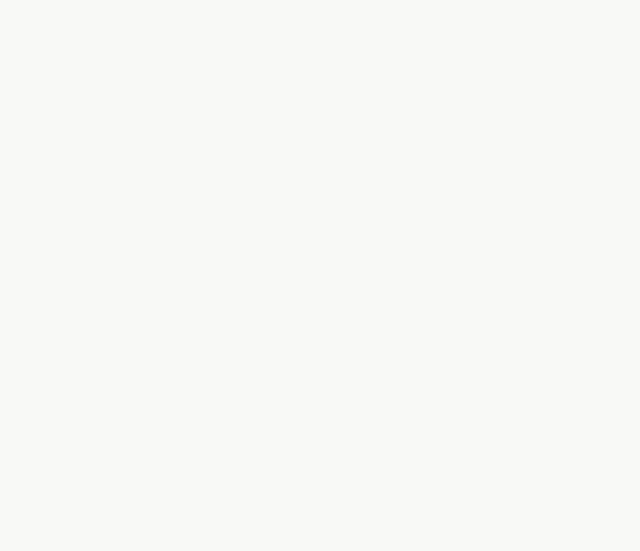
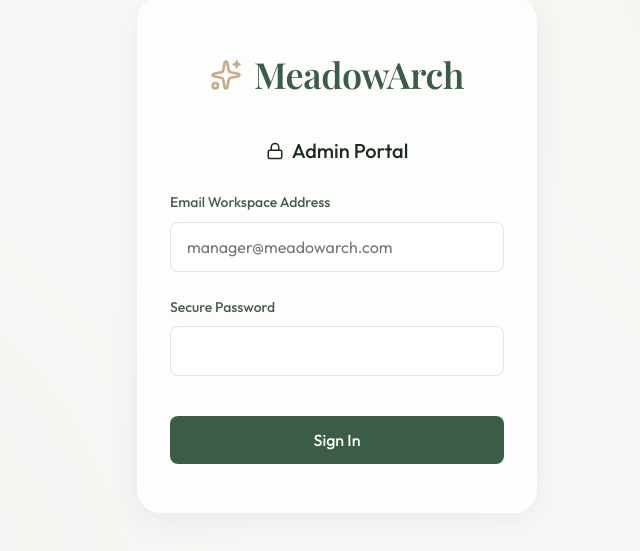
Before and after one commit to Auzziep10/meadow-arch-backend, a React (Vite) app: page /login in a window 1280 px wide. Before the commit this address had no page. Shown: the part 145-696 px from the top of the page, without its empty margins (303-943 px from the left). Built offline with nearby package versions, Linux system fonts and the light colour scheme; no server answers; a web font is replaced by a local one.

Commit message:
Add Firebase Auth protection

```diff
--- a/src/App.tsx
+++ b/src/App.tsx
@@ -1,25 +1,39 @@
 import React from 'react';
-import { BrowserRouter, Routes, Route } from 'react-router-dom';
+import { BrowserRouter, Routes, Route, Navigate } from 'react-router-dom';
 import DashboardLayout from './layouts/DashboardLayout';
 import Dashboard from './pages/Dashboard';
 import IntakeForms from './pages/IntakeForms';
 import BookingsInvoicing from './pages/BookingsInvoicing';
 import TeamManagement from './pages/TeamManagement';
 import PlannerComms from './pages/PlannerComms';
+import Login from './pages/Login';
+import { AuthProvider } from './context/AuthContext';
+import ProtectedRoute from './components/ProtectedRoute';
 
 function App() {
   return (
+    <AuthProvider>
       <BrowserRouter>
         <Routes>
-        <Route path="/" element={<DashboardLayout />}>
+          <Route path="/login" element={<Login />} />
+
+          <Route path="/" element={
+            <ProtectedRoute>
+              <DashboardLayout />
+            </ProtectedRoute>
+          }>
             <Route index element={<Dashboard />} />
             <Route path="intake-forms" element={<IntakeForms />} />
             <Route path="bookings" element={<BookingsInvoicing />} />
             <Route path="team" element={<TeamManagement />} />
             <Route path="planner-comms" element={<PlannerComms />} />
           </Route>
+
+          {/* Catch all bad URLs and send them home to be authenticated */}
+          <Route path="*" element={<Navigate to="/" replace />} />
         </Routes>
       </BrowserRouter>
+    </AuthProvider>
   );
 }
 
--- /dev/null
+++ b/src/components/ProtectedRoute.tsx
@@ -0,0 +1,18 @@
+import React from 'react';
+import { Navigate } from 'react-router-dom';
+import { useAuth } from '../context/AuthContext';
+
+export default function ProtectedRoute({ children }: { children: React.ReactNode }) {
+  const { currentUser, loading } = useAuth();
+
+  if (loading) {
+    return <div style={{ display: 'flex', justifyContent: 'center', alignItems: 'center', height: '100vh', width: '100vw', background: 'var(--bg-color)', color: 'var(--accent-color)' }}>Loading...</div>;
+  }
+
+  // If there's no active user session, boot them to the login screen
+  if (!currentUser) {
+    return <Navigate to="/login" replace />;
+  }
+
+  return <>{children}</>;
+}
--- /dev/null
+++ b/src/context/AuthContext.tsx
@@ -0,0 +1,35 @@
+import React, { createContext, useContext, useEffect, useState } from 'react';
+import { auth } from '../firebase';
+import { onAuthStateChanged, User } from 'firebase/auth';
+
+interface AuthContextType {
+  currentUser: User | null;
+  loading: boolean;
+}
+
+const AuthContext = createContext<AuthContextType>({ currentUser: null, loading: true });
+
+export const useAuth = () => useContext(AuthContext);
+
+export const AuthProvider: React.FC<{ children: React.ReactNode }> = ({ children }) => {
+  const [currentUser, setCurrentUser] = useState<User | null>(null);
+  const [loading, setLoading] = useState(true);
+
+  useEffect(() => {
+    if (!auth) {
+      setLoading(false);
+      return;
+    }
+    const unsubscribe = onAuthStateChanged(auth, user => {
+      setCurrentUser(user);
+      setLoading(false);
+    });
+    return unsubscribe;
+  }, []);
+
+  return (
+    <AuthContext.Provider value={{ currentUser, loading }}>
+      {!loading && children}
+    </AuthContext.Provider>
+  );
+};
--- a/src/layouts/DashboardLayout.tsx
+++ b/src/layouts/DashboardLayout.tsx
@@ -1,5 +1,5 @@
 import React from 'react';
-import { NavLink, Outlet, useLocation } from 'react-router-dom';
+import { NavLink, Outlet, useLocation, useNavigate } from 'react-router-dom';
 import {
   LayoutDashboard,
   ClipboardList,
@@ -10,9 +10,14 @@ import {
   LogOut,
   Bell
 } from 'lucide-react';
+import { auth } from '../firebase';
+import { signOut } from 'firebase/auth';
+import { useAuth } from '../context/AuthContext';
 
 export default function DashboardLayout() {
   const location = useLocation();
+  const navigate = useNavigate();
+  const { currentUser } = useAuth(); // Hook into our auth context
 
   const getPageTitle = (pathname: string) => {
     switch (pathname) {
@@ -22,6 +27,17 @@ export default function DashboardLayout() {
       case '/team': return 'Team Management';
       case '/planner-comms': return 'Planner Communications';
       default: return 'MeadowArch';
+    }
+  };
+
+  const handleLogout = async () => {
+    if (auth) {
+      try {
+        await signOut(auth);
+        navigate('/login');
+      } catch (err) {
+        console.error("Error signing out:", err);
+      }
     }
   };
 
@@ -63,7 +79,7 @@ export default function DashboardLayout() {
         </nav>
 
         <div style={{ marginTop: 'auto' }}>
-          <button className="nav-link" style={{ width: '100%', border: 'none', background: 'transparent', textAlign: 'left', cursor: 'pointer' }}>
+          <button onClick={handleLogout} className="nav-link" style={{ width: '100%', border: 'none', background: 'transparent', textAlign: 'left', cursor: 'pointer' }}>
             <LogOut />
             <span>Sign Out</span>
           </button>
@@ -79,9 +95,9 @@ export default function DashboardLayout() {
             <button style={{ background: 'transparent', border: 'none', cursor: 'pointer', color: 'var(--text-secondary)' }}>
                 <Bell size={20} />
             </button>
-            <div className="avatar">A</div>
+            <div className="avatar">{(currentUser?.email || 'A').charAt(0).toUpperCase()}</div>
             <div style={{ display: 'flex', flexDirection: 'column' }}>
-                <span style={{ fontSize: '0.875rem', fontWeight: 600 }}>Admin User</span>
+                <span style={{ fontSize: '0.875rem', fontWeight: 600 }}>{currentUser?.email || 'Admin User'}</span>
                 <span style={{ fontSize: '0.75rem', color: 'var(--text-secondary)' }}>Manager</span>
             </div>
           </div>
--- /dev/null
+++ b/src/pages/Login.tsx
@@ -0,0 +1,76 @@
+import React, { useState } from 'react';
+import { signInWithEmailAndPassword } from 'firebase/auth';
+import { auth } from '../firebase';
+import { Sparkles, Lock } from 'lucide-react';
+import { useNavigate } from 'react-router-dom';
+
+export default function Login() {
+  const [email, setEmail] = useState('');
+  const [password, setPassword] = useState('');
+  const [error, setError] = useState('');
+  const [loading, setLoading] = useState(false);
+  const navigate = useNavigate();
+
+  const handleLogin = async (e: React.FormEvent) => {
+    e.preventDefault();
+    if (!auth) {
+      setError("Firebase not configured properly.");
+      return;
+    }
+    setError('');
+    setLoading(true);
+    try {
+      await signInWithEmailAndPassword(auth, email, password);
+      navigate('/');
+    } catch (err: any) {
+      setError(err.message || "Failed to log in");
+    } finally {
+      setLoading(false);
+    }
+  };
+
+  return (
+    <div className="app-container" style={{ display: 'flex', alignItems: 'center', justifyContent: 'center', padding: '1rem' }}>
+      <div className="glass-card" style={{ width: '100%', maxWidth: '400px', display: 'flex', flexDirection: 'column', alignItems: 'center', padding: '3rem 2rem' }}>
+        <div style={{ display: 'flex', alignItems: 'center', gap: '0.75rem', marginBottom: '2rem' }}>
+          <Sparkles color="var(--accent-gold)" size={32} />
+          <span className="brand-title" style={{ fontSize: '2.25rem' }}>MeadowArch</span>
+        </div>
+
+        <h2 style={{ fontFamily: 'var(--font-sans)', marginBottom: '1.5rem', textAlign: 'center', display: 'flex', alignItems: 'center', gap: '0.5rem', fontSize: '1.25rem' }}>
+          <Lock size={18} /> Admin Portal
+        </h2>
+
+        {error && <div style={{ width: '100%', padding: '0.75rem', background: 'rgba(255,0,0,0.1)', color: 'red', borderRadius: '4px', marginBottom: '1rem', fontSize: '0.875rem' }}>{error}</div>}
+
+        <form onSubmit={handleLogin} style={{ width: '100%' }}>
+          <div className="form-group">
+            <label>Email Workspace Address</label>
+            <input
+              type="email"
+              className="form-control"
+              placeholder="manager@meadowarch.com"
+              required
+              value={email}
+              onChange={e => setEmail(e.target.value)}
+            />
+          </div>
+          <div className="form-group">
+            <label>Secure Password</label>
+            <input
+              type="password"
+              className="form-control"
+              required
+              value={password}
+              onChange={e => setPassword(e.target.value)}
+            />
+          </div>
+
+          <button type="submit" className="btn btn-primary" style={{ width: '100%', marginTop: '1rem' }} disabled={loading}>
+            {loading ? 'Authenticating...' : 'Sign In'}
+          </button>
+        </form>
+      </div>
+    </div>
+  );
+}
```
Also changed, not shown: 1 other file (tests, documents, lock files or other folders). Lines whose indentation alone changed are shown as unchanged.
